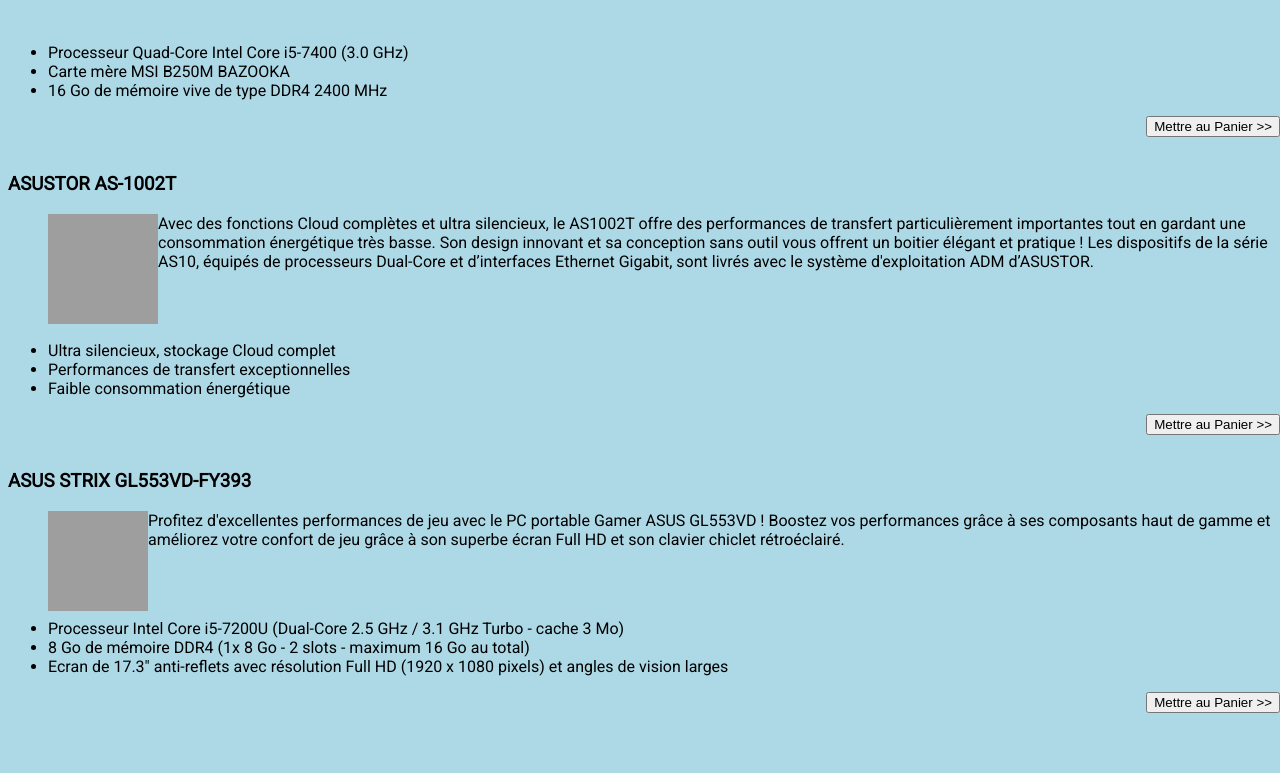
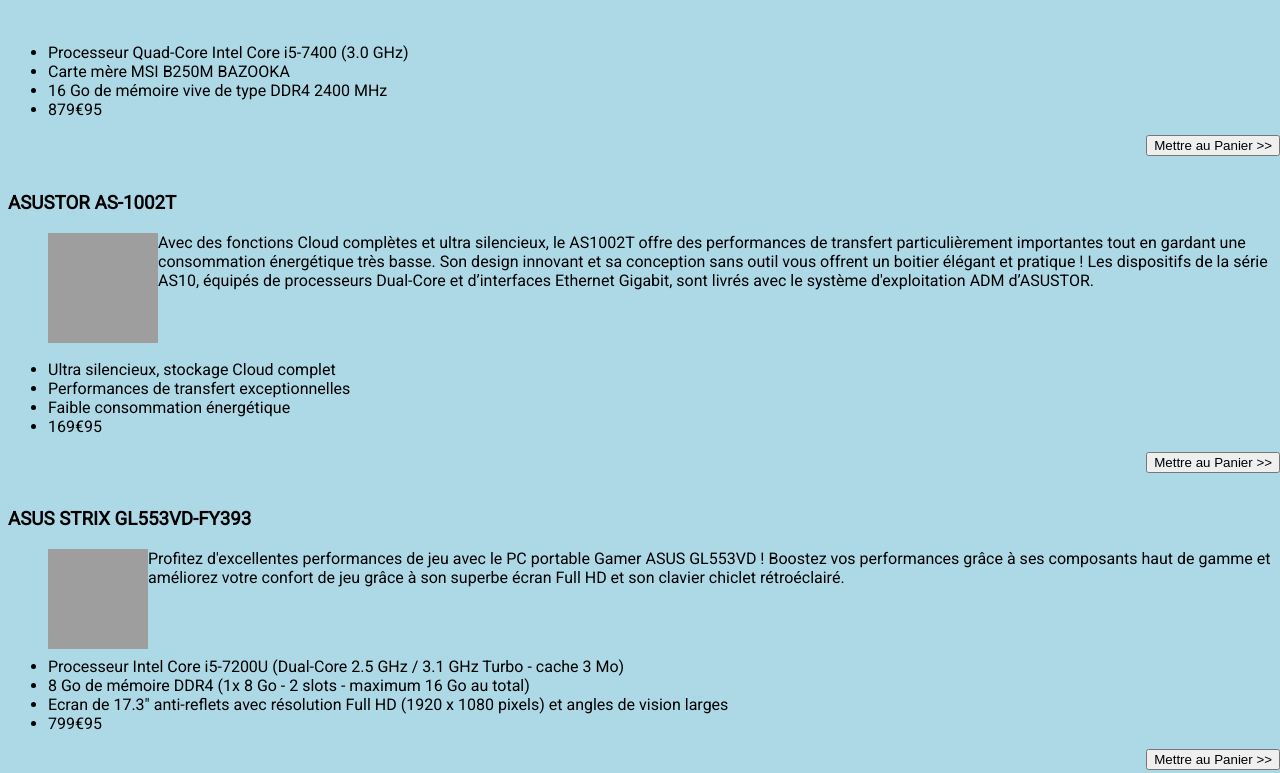
Before and after one commit to anassbt/Pulpos.io, a plain HTML site: page index2.html in a window 1280 px wide. Shown: the part 312-1085 px from the top of the page. Drawn offline with Linux system fonts and the light colour scheme; grey boxes are pictures that could not be loaded.

Commit message:
Adding prices

```diff
--- a/index2.html
+++ b/index2.html
@@ -32,6 +32,7 @@
      <li>Processeur Quad-Core Intel Core i5-7400 (3.0 GHz)</li>
      <li>Carte mère MSI B250M BAZOOKA</li>
      <li>16 Go de mémoire vive de type DDR4 2400 MHz</li>
+     <li>879€95</li>
    </ul>
    <input type="button" name="account" value="Mettre au Panier >>">
    </section>
@@ -49,6 +50,7 @@
      <li>Ultra silencieux, stockage Cloud complet</li>
      <li>Performances de transfert exceptionnelles</li>
      <li>Faible consommation énergétique</li>
+     <li>169€95</li>
    </ul>
    <input type="button" name="account" value="Mettre au Panier >>">
    </section>
@@ -65,7 +67,8 @@
        <li>Processeur Intel Core i5-7200U (Dual-Core 2.5 GHz / 3.1 GHz Turbo - cache 3 Mo)</li>
        <li>8 Go de mémoire DDR4 (1x 8 Go - 2 slots - maximum 16 Go au total)</li>
        <li>Ecran de 17.3" anti-reflets avec résolution Full HD (1920 x 1080 pixels) et angles de vision larges</li>
-     </ul>
+       <li>799€95</li>
+    </ul>
    <input type="button" name="account" value="Mettre au Panier >>">
    </section>
    <br></br>
```
